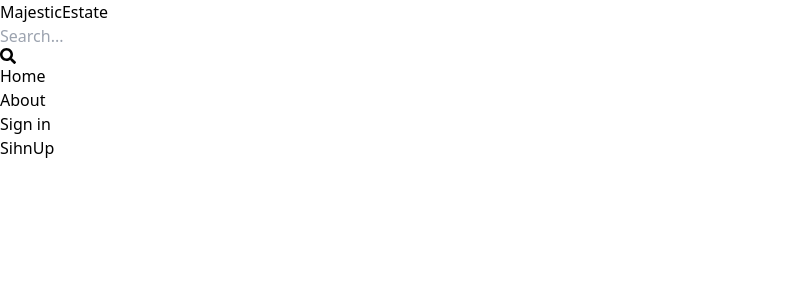
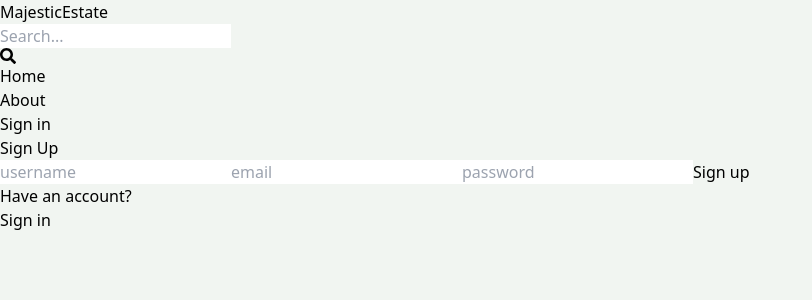
Before and after one commit to IrumiTh/mern-estate, a React (Vite) app in the folder client/: page /sign-up in a window 1280 px wide. Shown: the top 300 px of the page, without its empty margins (0-812 px from the left). Built offline with nearby package versions, Linux system fonts and the light colour scheme.

Commit message:
complete sign up page ui

```diff
--- a/client/src/index.css
+++ b/client/src/index.css
@@ -1,3 +1,7 @@
 @tailwind base;
 @tailwind components;
 @tailwind utilities;
+
+body{
+    background-color: rgb(241,245,241);
+}
--- a/client/src/pages/SignUp.jsx
+++ b/client/src/pages/SignUp.jsx
@@ -1,9 +1,24 @@
 import React from 'react'
+import {Link} from 'react-router-dom'
 
 export default function SignUp() {
   return (
-    <div>
-      SihnUp
+    <div className='p-3 max-w-lg mx-auto'>
+      <h1 className='text-3xl text-center font-semibold my-7'>
+        Sign Up
+      </h1>
+      <form className='flex flex-col gap-4 '>
+        <input type='text' placeholder='username' className='border p-3 rounded-lg' id='username' />
+        <input type='email' placeholder='email' className='border p-3 rounded-lg' id='email' />
+        <input type='password' placeholder='password' className='border p-3 rounded-lg' id='password' />
+        <button className='bg-slate-700 text-white p-3 rounded-lg uppercase hover:opacity-95 disabled:opacity-80'>Sign up</button>
+      </form>
+      <div className='flex gap-2 mt-5'>
+        <p>Have an account?</p>
+        <Link to={"/sign-in"}>
+          <span className='text-blue-700'>Sign in</span>
+        </Link>
+      </div>
     </div>
   )
 }
```
